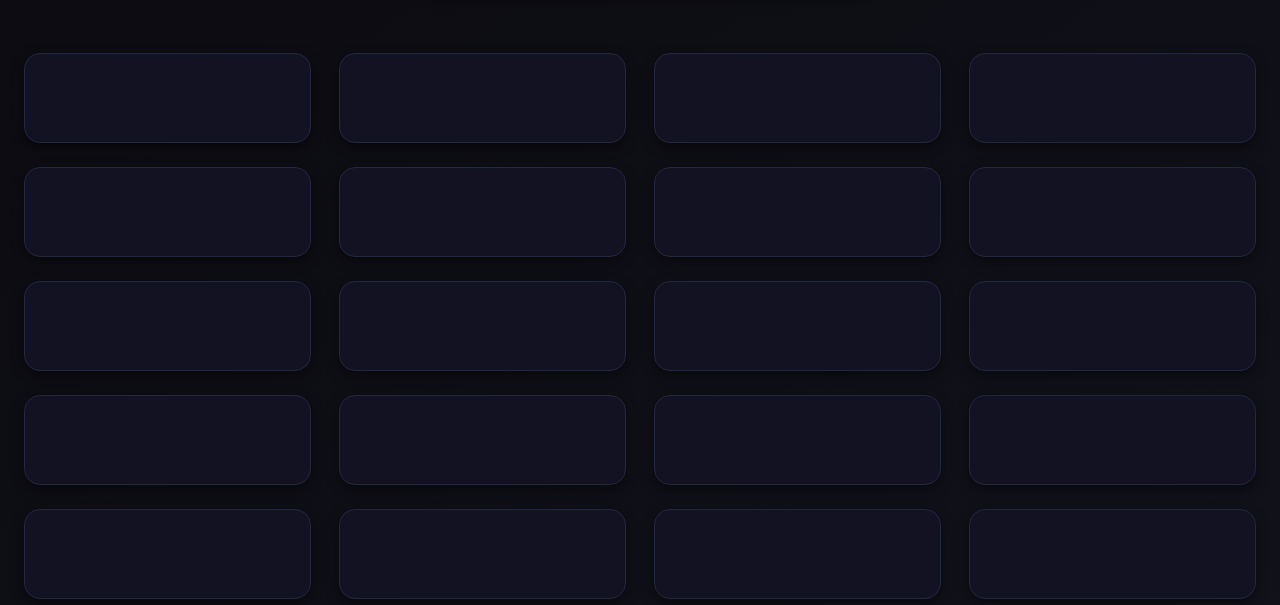
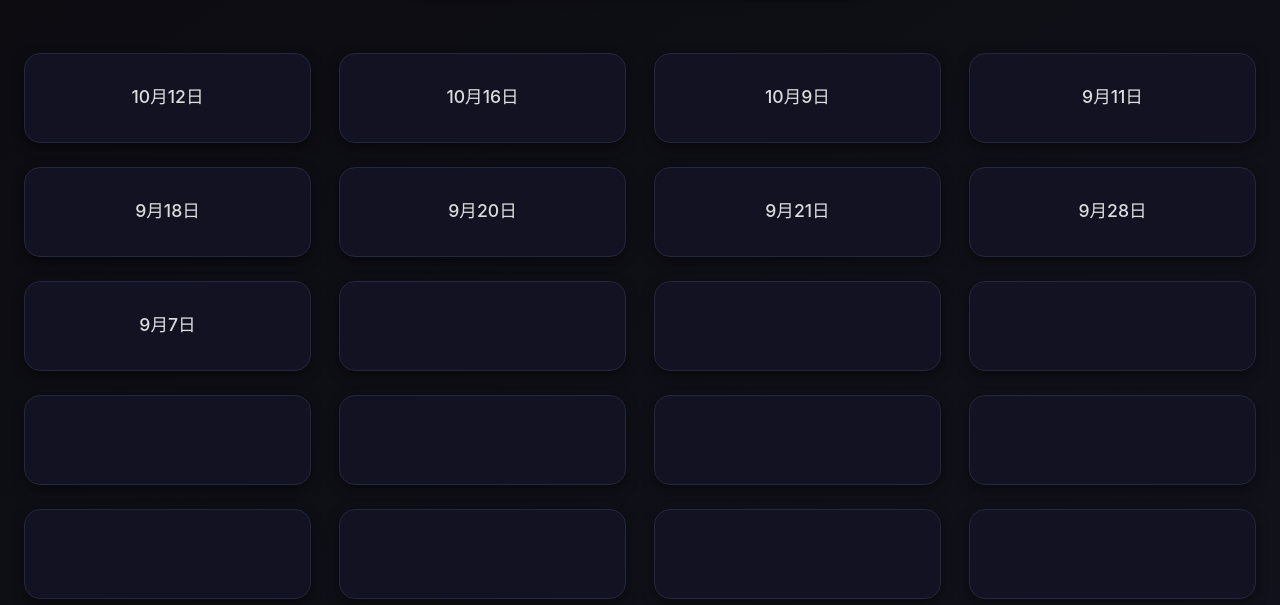
Before and after one commit to Mizar666/huaqiang-school-2507, a plain HTML site: page python lianxi.html in a window 1280 px wide. Shown: the part 195-800 px from the top of the page. Drawn offline with Linux system fonts and the light colour scheme.

Commit message:
deepseek
qegffeq

```diff
--- a/python lianxi.html
+++ b/python lianxi.html
@@ -262,22 +262,22 @@
       </div>
     </div>
 
-    <!-- 网格：10行 × 4列 = 40 个链接选项，文字空白 -->
+    <!-- 网格：10行 × 4列 = 40 个链接选项 -->
     <div class="grid-container" id="gridContainer">
       <!-- 行 1 -->
-      <a href="https://9月7日.html" class="note-item" data-keywords="2 运算符 表达式 算术"></a>
-      <a href="#" class="note-item" data-keywords="2 运算符 表达式 算术"></a>
-      <a href="#" class="note-item" data-keywords="3 条件 分支 if else"></a>
-      <a href="#" class="note-item" data-keywords="4 循环 for while"></a>
+      <a href="10月12日.html" class="note-item" data-keywords="2 运算符 表达式 算术 10月12日">10月12日</a>
+      <a href="10月16日.html" class="note-item" data-keywords="2 运算符 表达式 算术 10月16日">10月16日</a>
+      <a href="10月9日.html" class="note-item" data-keywords="3 条件 分支 if else 10月9日">10月9日</a>
+      <a href="9月11日.html" class="note-item" data-keywords="4 循环 for while 9月11日">9月11日</a>
 
       <!-- 行 2 -->
-      <a href="#" class="note-item" data-keywords="5 列表 list 增删改查"></a>
-      <a href="#" class="note-item" data-keywords="6 元组 tuple 不可变"></a>
-      <a href="#" class="note-item" data-keywords="7 字典 dict 键值对"></a>
-      <a href="#" class="note-item" data-keywords="8 集合 set 去重"></a>
+      <a href="9月18日.html" class="note-item" data-keywords="5 列表 list 增删改查 9月18日">9月18日</a>
+      <a href="9月20日.html" class="note-item" data-keywords="6 元组 tuple 不可变 9月20日">9月20日</a>
+      <a href="9月21日.html" class="note-item" data-keywords="7 字典 dict 键值对 9月21日">9月21日</a>
+      <a href="9月28日.html" class="note-item" data-keywords="8 集合 set 去重 9月28日">9月28日</a>
 
       <!-- 行 3 -->
-      <a href="#" class="note-item" data-keywords="9 字符串 格式化 切片"></a>
+      <a href="9月7日.html" class="note-item" data-keywords="9 字符串 格式化 切片 9月7日">9月7日</a>
       <a href="#" class="note-item" data-keywords="10 函数 def 参数 返回值"></a>
       <a href="#" class="note-item" data-keywords="11 作用域 局部 全局 变量"></a>
       <a href="#" class="note-item" data-keywords="12 递归 阶乘 斐波那契"></a>
@@ -369,7 +369,6 @@
         } else {
           allItems.forEach(item => {
             const keywordsAttr = item.getAttribute('data-keywords') || '';
-            // 由于内容为空，只根据 data-keywords 搜索
             const searchSource = keywordsAttr.toLowerCase();
 
             if (searchSource.includes(trimmedKeyword)) {
```
